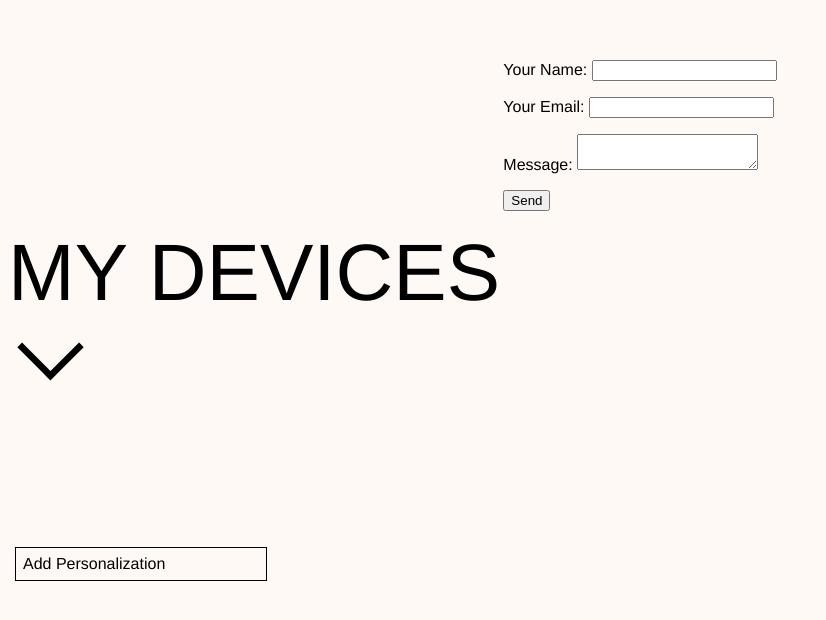
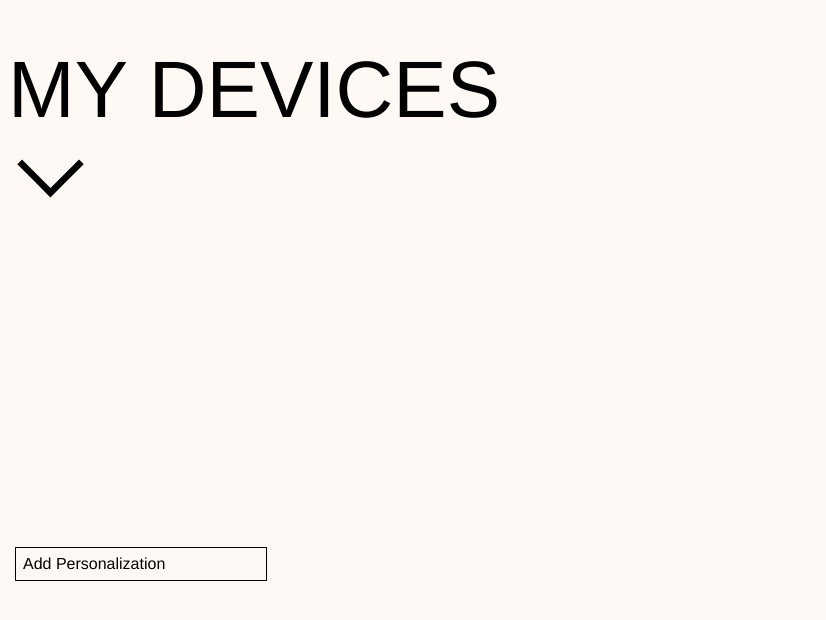
Before and after one commit to lucyking140/our-machines, a Next.js app: page / in a window 1280 px wide. Shown: the part 204-824 px from the top of the page, without its empty margins (0-826 px from the left). Built offline with nearby package versions, Linux system fonts and the light colour scheme.

Commit message:
removing form test

```diff
--- a/src/app/page.tsx
+++ b/src/app/page.tsx
@@ -24,23 +24,6 @@
 
   return (
     <div className={styles.homecontainer}>
-      {/* <form name="contact" method="post">  */}
-      <form netlify-honeypot="bot-field" id="contact" name="contact" data-netlify="true">
-        <input type="hidden" name="form-name" value="contact" />
-        <p>
-            <label>Your Name: <input type="text" name="name"/></label>
-          </p>
-          <p>
-            <label>Your Email: <input type="email" name="email"/></label>
-          </p>
-          <p>
-            <label>Message: <textarea name="message"></textarea></label>
-          </p>
-          <p>
-            <button type="submit">Send</button>
-          </p>
-      </form>
-
       <div className={styles.titlebox}>
         <div className={styles.title}>
           <TypeAnimation
```
